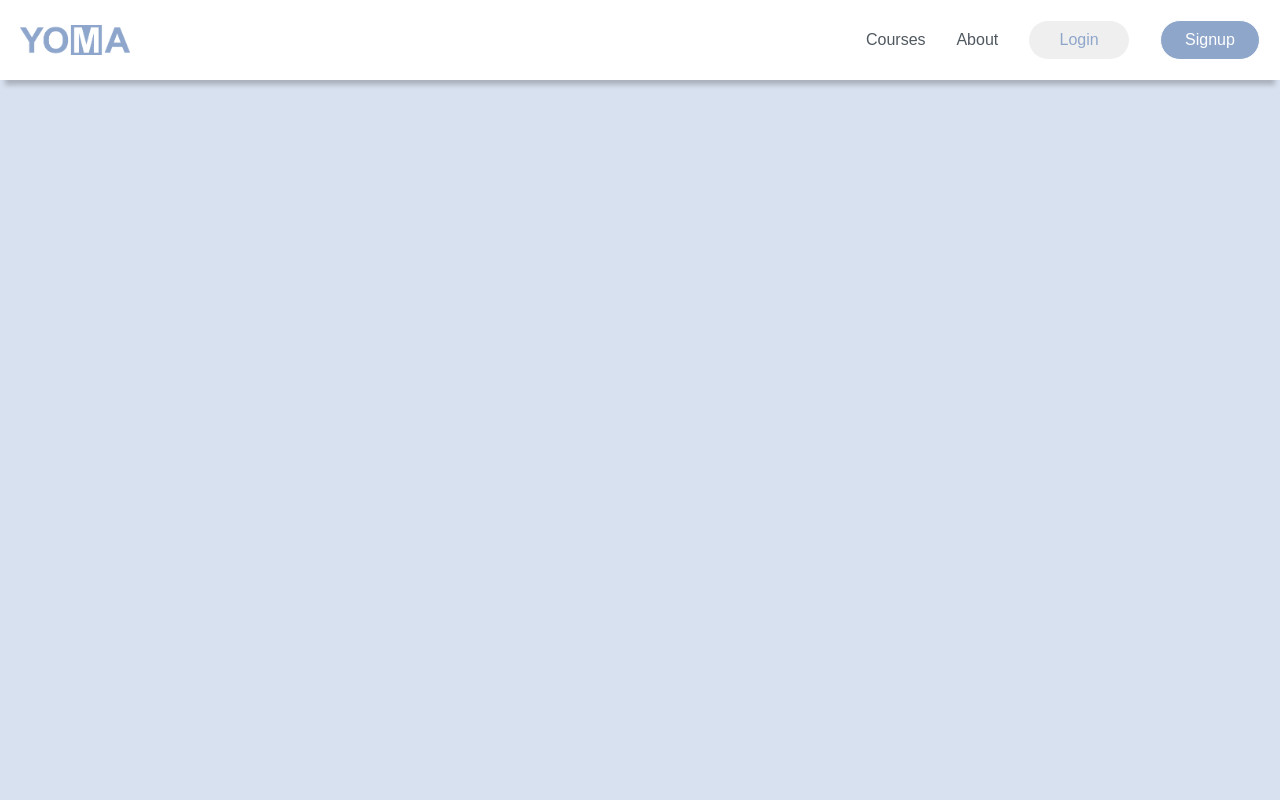
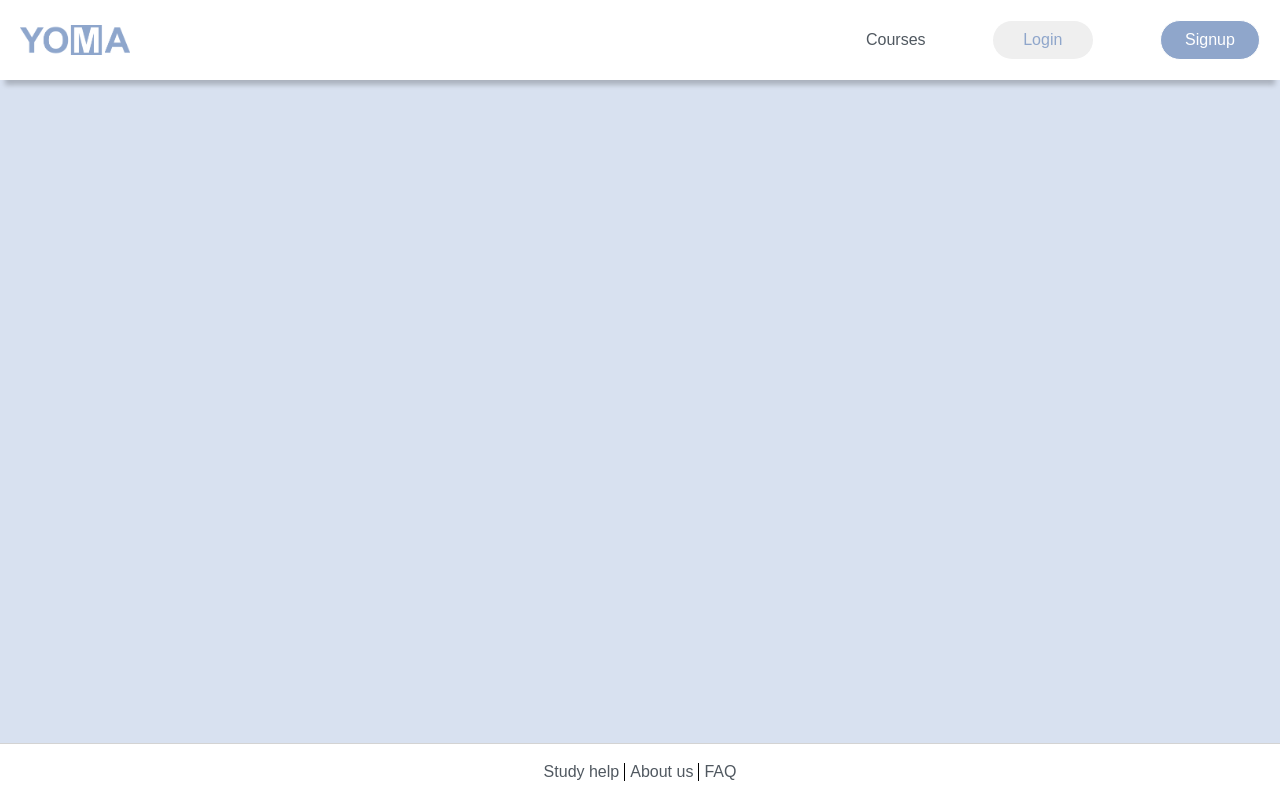
Before and after one commit to martanetza/Yoma, a PHP site: page /all_courses.php in a window 1280 px wide. Run offline with PHP 8.4, Linux system fonts and the light colour scheme; data that the repository does not hold is empty; some libraries are stand-ins or nearby versions.

Commit message:
adding footer

```diff
--- a/CSS/app.css
+++ b/CSS/app.css
@@ -280,7 +280,7 @@ nav ul a:hover {
   width: 100%;
   padding: 120px 40px;
   background-color: white;
-  min-height: 1100vh;
+  min-height: 100vh;
   position: absolute;
   z-index: 1;
 }
@@ -301,9 +301,7 @@ nav ul a:hover {
     display: block;
     position: relative;
     width: 70%;
-    -webkit-box-shadow: inset 6px 0px 15px -2px rgba(0, 0, 0, 0.23);
-    -moz-box-shadow: inset 6px 0px 15px -2px rgba(0, 0, 0, 0.23);
-    box-shadow: inset 6px 0px 15px -2px rgba(0, 0, 0, 0.23);
+    z-index: 0;
   }
 }
 .show-modal {
--- /dev/null
+++ b/CSS/footer.css
@@ -0,0 +1,29 @@
+.footer-min {
+  position: fixed;
+  bottom: 0px;
+  background-color: white;
+  padding-bottom: 3px;
+  padding-top: 3px;
+
+  width: 100vw;
+  border-top: 1px solid lightgrey;
+}
+
+.footer-boxes-min {
+  display: flex;
+  justify-content: center;
+  align-items: center;
+}
+.footer-boxes-min p:first-child,
+.footer-boxes-min p:nth-child(2) {
+  padding-right: 5px;
+  border-right: 1px solid black;
+  margin-right: 5px;
+}
+
+footer span {
+  width: 100vw;
+  text-align: center;
+  display: block;
+  font-size: 11px;
+}
--- a/add_course.php
+++ b/add_course.php
@@ -10,7 +10,7 @@ $sLessonTemplate = file_get_contents('templates/lesson-template.html');
   <meta charset="UTF-8" />
   <meta name="viewport" content="width=device-width, initial-scale=1.0" />
   <link rel="stylesheet" href="minify-css/admin.css" />
-  <script src="https://cdnjs.cloudflare.com/ajax/libs/font-awesome/5.12.1/minify-js/all.min.js"></script>
+  <script src="https://cdnjs.cloudflare.com/ajax/libs/font-awesome/5.12.1/js/all.min.js"></script>
   <link rel="stylesheet" href="minify-css/header.css" />
 
   <title>Document</title>
--- a/admin.php
+++ b/admin.php
@@ -14,7 +14,7 @@ $author_id = 1;
     <meta charset="UTF-8" />
     <meta name="viewport" content="width=device-width, initial-scale=1.0" />
     <link rel="stylesheet" href="minify-css/admin.css" />
-    <script src="https://cdnjs.cloudflare.com/ajax/libs/font-awesome/5.12.1/minify-js/all.min.js"></script>
+    <script src="https://cdnjs.cloudflare.com/ajax/libs/font-awesome/5.12.1/js/all.min.js"></script>
 
     <title>Document</title>
 </head>
--- a/all_courses.php
+++ b/all_courses.php
@@ -10,9 +10,10 @@ session_start();
 <head>
   <meta charset="UTF-8" />
   <meta name="viewport" content="width=device-width, initial-scale=1.0" />
-  <script src="https://cdnjs.cloudflare.com/ajax/libs/font-awesome/5.12.1/minify-js/all.min.js"></script>
+  <script src="https://cdnjs.cloudflare.com/ajax/libs/font-awesome/5.12.1/js/all.min.js"></script>
   <link rel="stylesheet" href="minify-css/app.css" />
   <link rel="stylesheet" href="minify-css/header.css" />
+  <link rel="stylesheet" href="CSS/footer.css" />
 
 
   <title>Document</title>
@@ -54,6 +55,7 @@ try {
 }
 
   ?>
+  <?php require_once('footer.php') ?>
   </body>
 
 </html>
--- a/edit.php
+++ b/edit.php
@@ -13,7 +13,7 @@ $update = $_GET['update'];
     <meta charset="UTF-8" />
     <meta name="viewport" content="width=device-width, initial-scale=1.0" />
     <link rel="stylesheet" href="minify-css/admin.css" />
-    <script src="https://cdnjs.cloudflare.com/ajax/libs/font-awesome/5.12.1/minify-js/all.min.js"></script>
+    <script src="https://cdnjs.cloudflare.com/ajax/libs/font-awesome/5.12.1/js/all.min.js"></script>
 
     <title>Document</title>
 </head>
--- /dev/null
+++ b/footer.php
@@ -0,0 +1,11 @@
+<footer class="footer-min">
+    <div class="footer-boxes-min">
+
+        <p>Study help</p>
+        <p>About us</p>
+        <p>FAQ</p>
+
+
+    </div>
+
+</footer>
--- a/gulpfile.js
+++ b/gulpfile.js
@@ -1,7 +1,6 @@
 var gulp = require("gulp");
 var minifyCSS = require("gulp-minify-css");
-var minifyJS = require("gulp-uglify");
-const minify = require("gulp-minify");
+var minify = require("gulp-minify");
 
 // task
 gulp.task("compressCSS", function () {
--- a/nav.php
+++ b/nav.php
@@ -18,9 +18,6 @@
                     <a href="all_courses.php">Courses</a>
                 </li>
                 <li>
-                    <a href="">About</a>
-                </li>
-                <li>
                     <a href="login.php">
                         <button class="login-btn">Login</button>
                     </a>
@@ -37,10 +34,7 @@
                     <a href="all_courses.php">Courses</a>
                 </li>
                 <li>
-                    <a href="">About</a>
-                </li>
-                <li>
-                    <a href="user_profile.php">Your profile</a>
+                    <a href="user_profile.php?id=<?= $_SESSION['user_id'] ?>">Your profile</a>
                 </li>
                 <li>
                     <a href="logout.php">
@@ -62,9 +56,6 @@
             <ul>
                 <li>
                     <a href="all_courses.php">Courses</a>
-                </li>
-                <li>
-                    <a href="">About</a>
                 </li>
                 <li>
                     <a href="login.php">
--- a/single_course_intro.php
+++ b/single_course_intro.php
@@ -32,9 +32,11 @@ try {
   <head>
     <meta charset="UTF-8" />
     <meta name="viewport" content="width=device-width, initial-scale=1.0" />
-    <script src="https://cdnjs.cloudflare.com/ajax/libs/font-awesome/5.12.1/minify-js/all.min.js"></script>
+    <script src="https://cdnjs.cloudflare.com/ajax/libs/font-awesome/5.12.1/js/all.min.js"></script>
     <link rel="stylesheet" href="minify-css/app.css" />
     <link rel="stylesheet" href="minify-css/header.css" />
+    <link rel="stylesheet" href="CSS/footer.css" />
+
 
 
     <title>Document</title>
@@ -57,6 +59,7 @@ try {
         <input class="btn" type="submit" name="join_button" id="join_button" value="<?= (isset($_SESSION['user_id']) && $row_chosen_course) ? 'continue' : 'join'; ?>" />
       </form>
     </main>
+    <?php require_once('footer.php') ?>
   </body>
 
   </html>
--- a/user_profile.php
+++ b/user_profile.php
@@ -35,9 +35,11 @@ try {
   <head>
     <meta charset="UTF-8" />
     <meta name="viewport" content="width=device-width, initial-scale=1.0" />
-    <script src="https://cdnjs.cloudflare.com/ajax/libs/font-awesome/5.12.1/minify-js/all.min.js"></script>
+    <script src="https://cdnjs.cloudflare.com/ajax/libs/font-awesome/5.12.1/js/all.min.js"></script>
     <link rel="stylesheet" href="minify-css/app.css" />
     <link rel="stylesheet" href="minify-css/header.css" />
+    <link rel="stylesheet" href="CSS/footer.css" />
+
 
     <title>Document</title>
   </head>
@@ -174,6 +176,7 @@ try {
         </form>
       </div>
     </div>
+    <?php require_once('footer.php') ?>
   </body>
 
   </html>
```
Also changed, not shown: single_course.php (+6 -2 lines).
